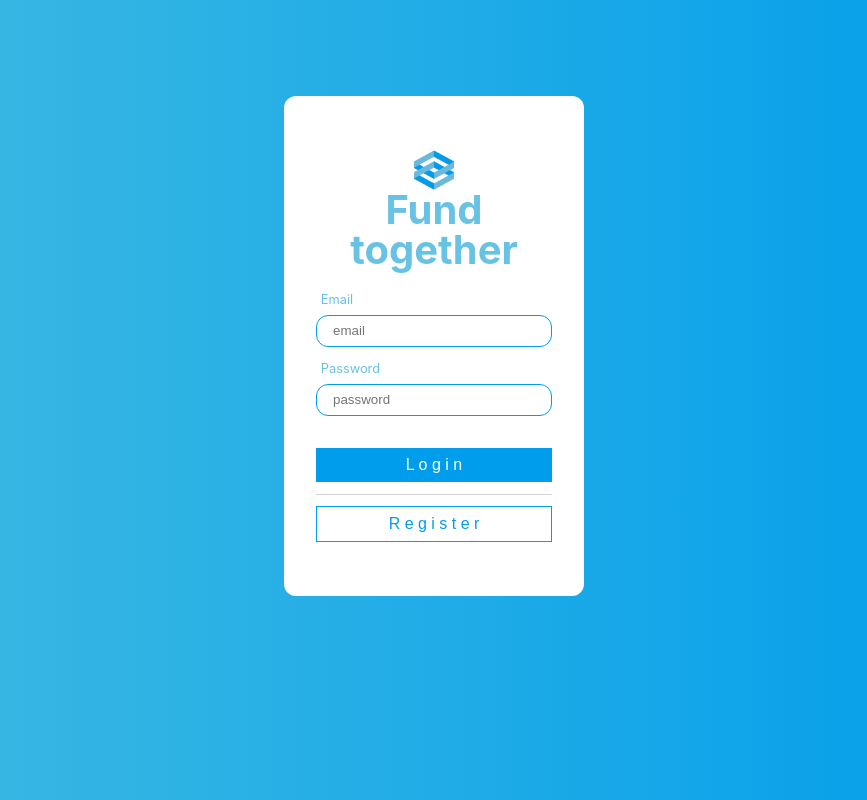
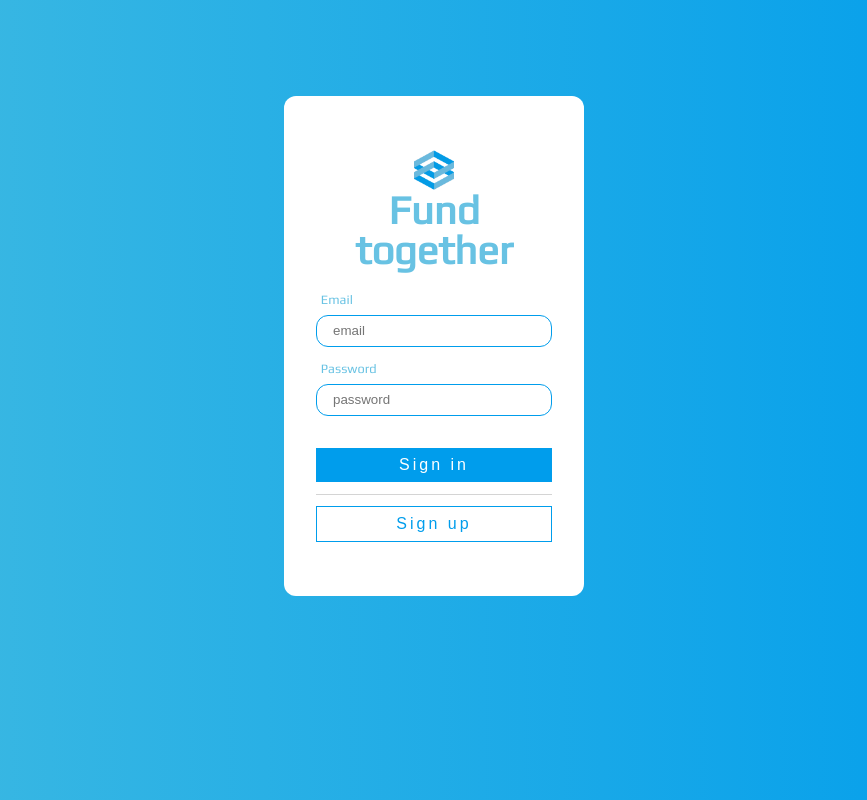
Before and after one commit to deokgoo/nextjs-toy-crowd_fund, a React (Create React App) app: page /funding/1/invest in a window 1280 px wide. Shown: the whole page, without its empty margins (206-1073 px from the left). Built offline with nearby package versions, Linux system fonts and the light colour scheme; no server answers.

Commit message:
fix: add font

```diff
--- a/src/pages/login-guard/login-guard.module.scss
+++ b/src/pages/login-guard/login-guard.module.scss
@@ -1,4 +1,5 @@
 @import 'src/style/common', 'src/style/_color';
+@import url('https://fonts.googleapis.com/css2?family=Play&display=swap');
 
 .container {
   width: 100vw;
@@ -20,6 +21,7 @@
     align-items: center;
     border-radius: 12px;
     background-color: #ffffff;
+    font-family: 'Play', sans-serif;
     .logo {
       height: 40px;
       width: 40px;
@@ -50,15 +52,24 @@
       border-radius: 12px;
       outline: none;
     }
+    .submit,
+    .register {
+      letter-spacing: 3px;
+      width: 100%;
+      padding: 8px 0;
+      font-size: 1rem;
+      cursor: pointer;
+    }
     .submit {
-      width: 100%;
       margin-top: 16px;
-      padding: 8px 0;
       border: none;
-      font-size: 1rem;
       background-color: $color_main2;
       color: white;
-      cursor: pointer;
+    }
+    .register {
+      border: 1px solid $color_main2;
+      background-color: white;
+      color: $color_main2;
     }
     .line {
       width: 100%;
@@ -66,14 +77,5 @@
       background-color: #d4d4d4;
       margin: 12px 0;
     }
-    .register {
-      width: 100%;
-      padding: 8px 0;
-      border: 1px solid $color_main2;
-      background-color: white;
-      font-size: 1rem;
-      color: $color_main2;
-      cursor: pointer;
-    }
   }
 }
--- a/src/pages/login-guard/login-guard.tsx
+++ b/src/pages/login-guard/login-guard.tsx
@@ -44,9 +44,9 @@ const LoginGuard = ({next: Component, path}: ComponentEntry) => {
             <input id="login_email" className={styles.input} type="email" ref={emailRef} placeholder="email" spellCheck={false}/>
             <label className={styles.label} htmlFor="login_pw">Password</label>
             <input id="login_pw" className={styles.input} type="password" ref={pwdRef} placeholder="password"  />
-            <button className={styles.submit} type={'submit'} onClick={login}>L o g i n</button>
+            <button className={styles.submit} type={'submit'} onClick={login}>Sign in</button>
             <div className={styles.line}/>
-            <button className={styles.register} type={'submit'} onClick={() => history.push('/register')}>R e g i s t e r</button>
+            <button className={styles.register} type={'submit'} onClick={() => history.push('/register')}>Sign up</button>
           </form>
         </div>
       </div>
```
